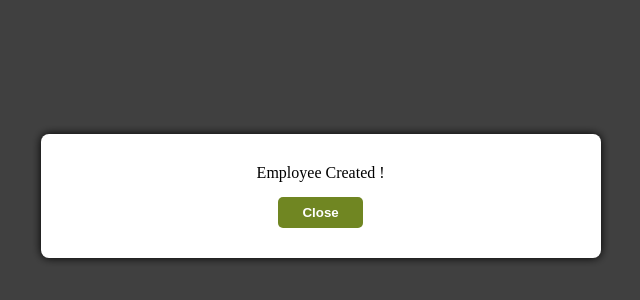
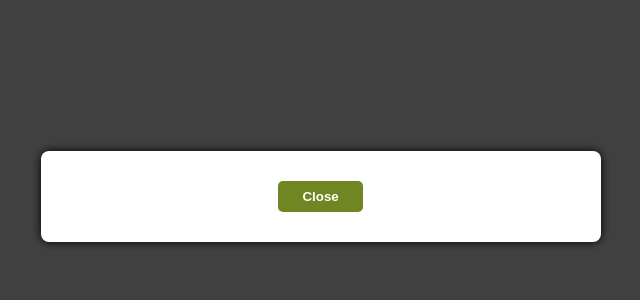
Before and after one commit to HZDevops/modal-react-library, a React (Create React App) app: page / in a window 1280 px wide. Shown: the part 204-504 px from the top of the page, without its empty margins (319-959 px from the left). Built offline with nearby package versions, Linux system fonts and the light colour scheme.

Commit message:
minor modification

```diff
--- a/src/App.js
+++ b/src/App.js
@@ -4,7 +4,7 @@ import "./App.css";
 function App() {
   return (
     <div className="App">
-      <Modal content="Employee Created !" />
+      <Modal />
     </div>
   );
 }
```
